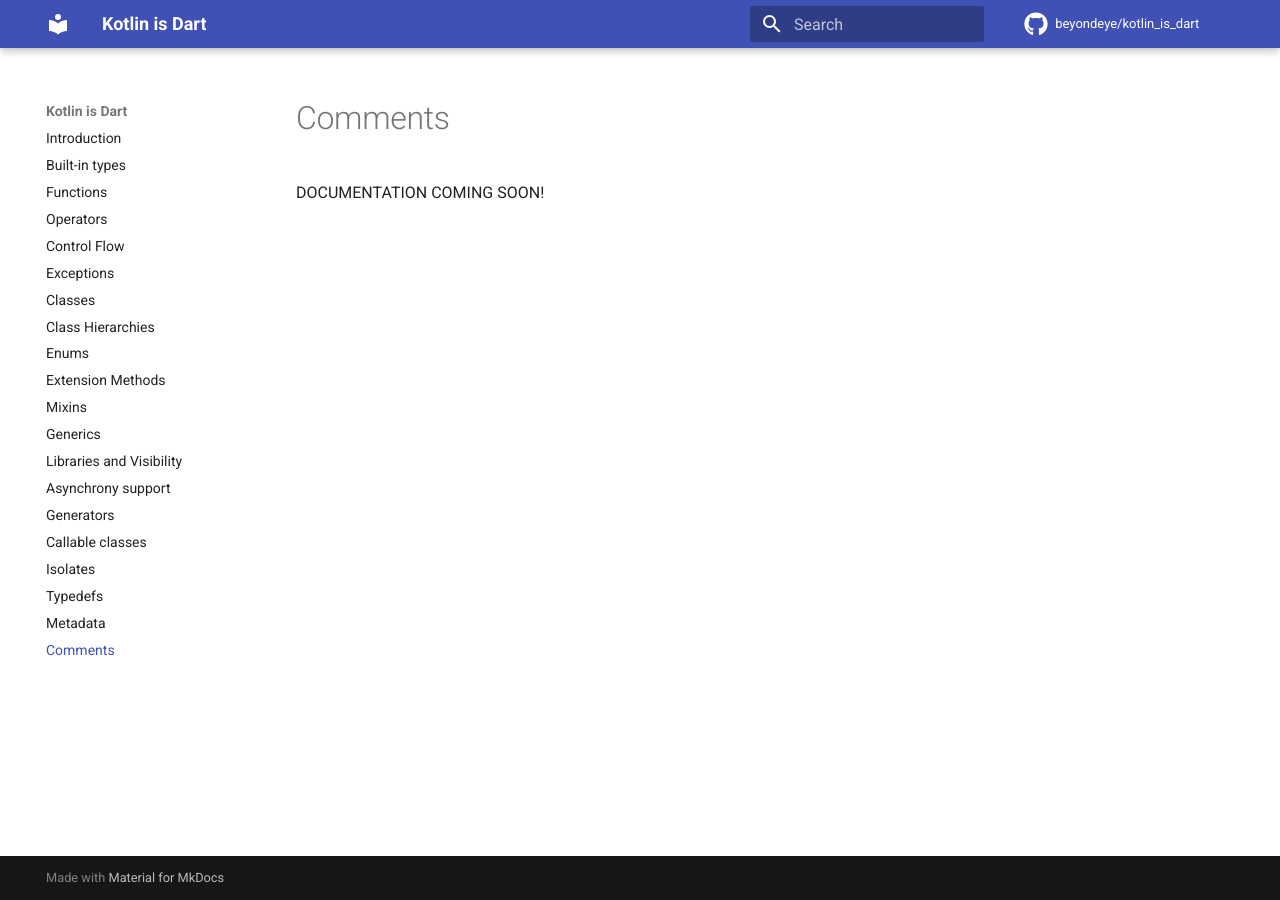
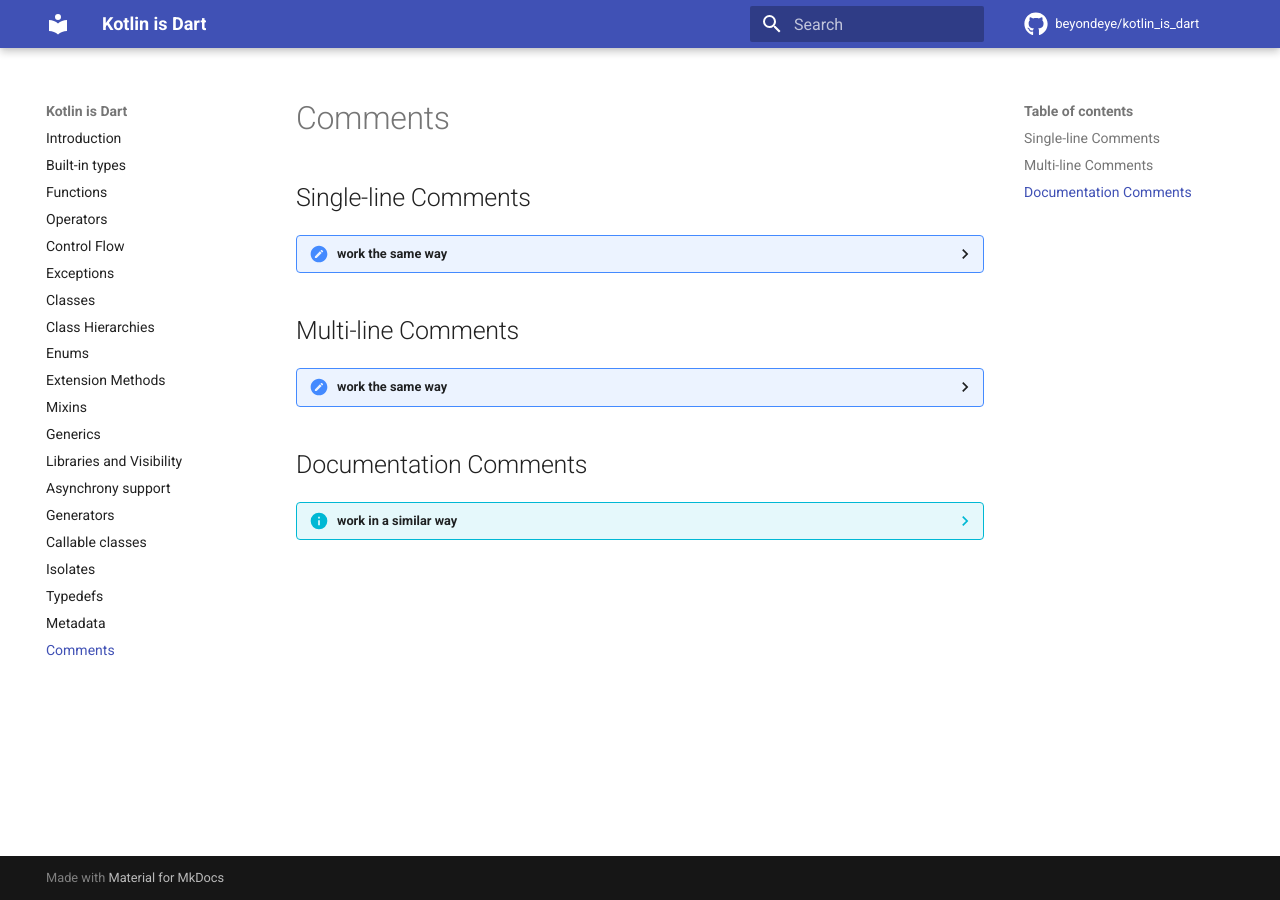
Before and after one commit to beyondeye/kotlin_is_dart, an MkDocs documentation site: the page built from docs/s16_comments.md, in a window 1280 px wide. Built offline with MkDocs 1.6.1 and Material for MkDocs 9.7.7, drawn with Linux system fonts in a browser that asks for light colours; comment, search, counter and statistics services are not loaded.

Commit message:
section on comments completed

````diff
--- a/docs/s16_comments.md
+++ b/docs/s16_comments.md
@@ -1,2 +1,14 @@
 # Comments
-DOCUMENTATION COMING SOON!
+
+## Single-line Comments
+??? check "work the same way"
+    **Dart** [see docs](https://dart.dev/guides/language/language-tour#single-line-comments). **Kotlin**  [see docs](https://kotlinlang.org/docs/basic-syntax.html#comments)
+
+## Multi-line Comments
+??? check "work the same way"
+    **Dart** [see docs](https://dart.dev/guides/language/language-tour#multi-line-comments). **Kotlin**  [see docs](https://kotlinlang.org/docs/basic-syntax.html#comments)
+
+## Documentation Comments
+??? info "work in a similar way"
+    **Dart** [see docs](https://dart.dev/guides/language/language-tour#documentation-comments). **Kotlin**  [see docs](https://kotlinlang.org/docs/kotlin-doc.html)
+    In **Dart** it is possible to define documentation comments with multiple single-line comments started with ``///```
````
